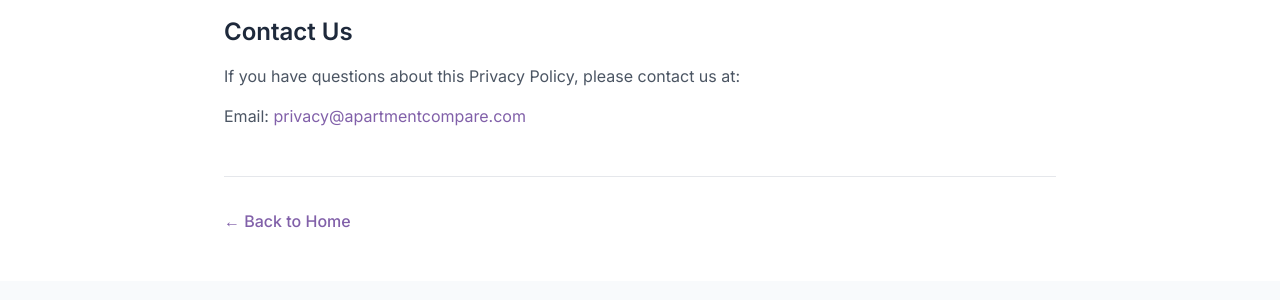
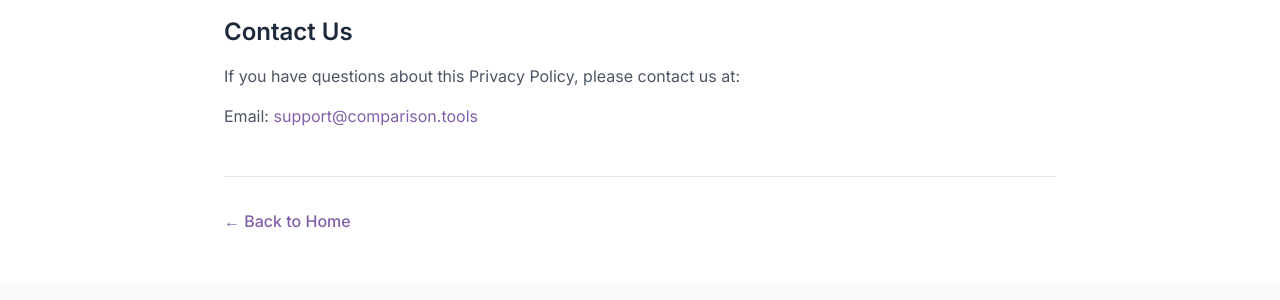
Before and after one commit to taivon/comparison-tools, a Django app: page /privacy/ in a window 1280 px wide. Shown: the part 3005-3305 px from the top of the page. Run offline with Django 5.2, Linux system fonts and the light colour scheme; some libraries are stand-ins or nearby versions.

Commit message:
Update contact emails to support@comparison.tools
- Update privacy policy contact email
- Update terms of service contact email

🤖 Generated with [Claude Code](https://claude.com/claude-code)

Co-Authored-By: Claude <noreply@anthropic.com>

```diff
--- a/apartments/templates/apartments/privacy.html
+++ b/apartments/templates/apartments/privacy.html
@@ -166,7 +166,7 @@
                     If you have questions about this Privacy Policy, please contact us at:
                 </p>
                 <p class="text-gray-600 dark:text-gray-300 mb-4">
-                    Email: <a href="mailto:privacy@apartmentcompare.com" class="text-brand-purple hover:text-brand-purple-light">privacy@apartmentcompare.com</a>
+                    Email: <a href="mailto:support@comparison.tools" class="text-brand-purple hover:text-brand-purple-light">support@comparison.tools</a>
                 </p>
             </section>
         </div>
--- a/apartments/templates/apartments/terms.html
+++ b/apartments/templates/apartments/terms.html
@@ -181,7 +181,7 @@
                     If you have questions about these Terms, please contact us at:
                 </p>
                 <p class="text-gray-600 dark:text-gray-300 mb-4">
-                    Email: <a href="mailto:legal@apartmentcompare.com" class="text-brand-purple hover:text-brand-purple-light">legal@apartmentcompare.com</a>
+                    Email: <a href="mailto:support@comparison.tools" class="text-brand-purple hover:text-brand-purple-light">support@comparison.tools</a>
                 </p>
             </section>
         </div>
```
